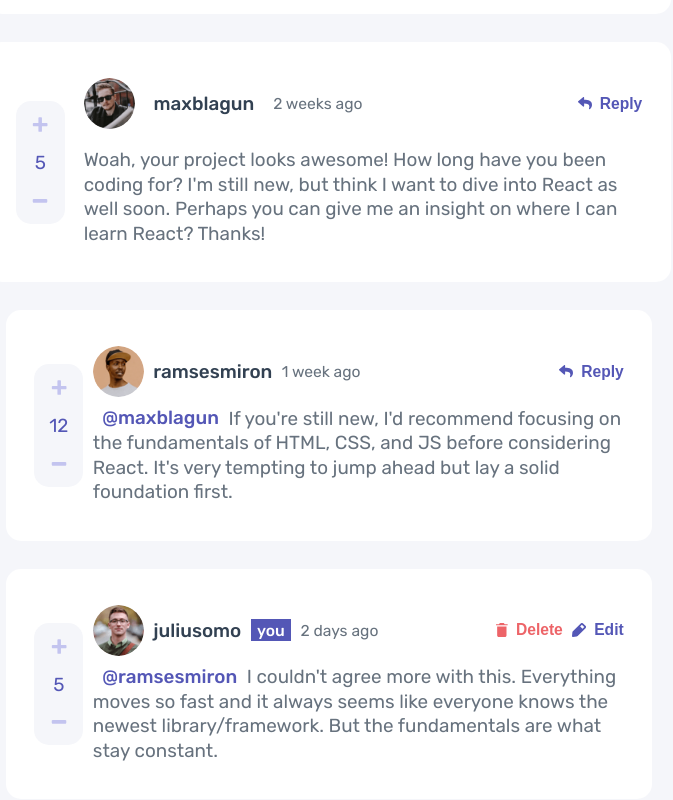
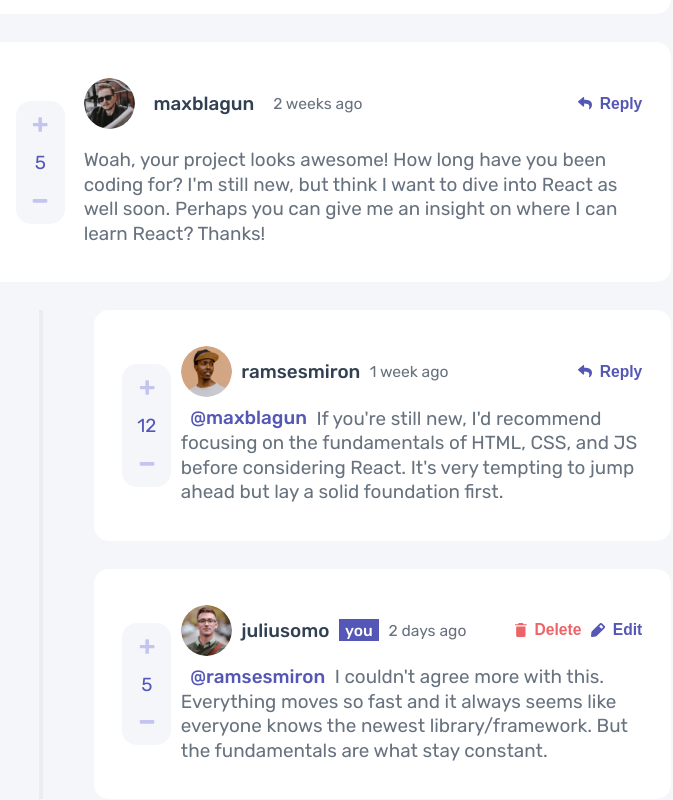
Before and after one commit to Puppychan/InteractiveComments, a React (Vite) app in the folder InteractiveComments/: page / in a window 1280 px wide. Shown: the part 254-1054 px from the top of the page, without its empty margins (311-984 px from the left). Built offline with nearby package versions, Linux system fonts and the light colour scheme.

Commit message:
tam style list comments

```diff
--- a/InteractiveComments/src/App.jsx
+++ b/InteractiveComments/src/App.jsx
@@ -3,29 +3,16 @@ import GlobalStyled from './Style/GlobalStyled'
 import {CommentsContext} from "./Helpers/Contexts"
 import JsonData from "./Resources/data.json"
 
-import Card from './Components/Card'
+import Comments from "./Components/Comment/Comments"
 
 function App() {
   const [comments, setComments] = useState(JsonData.comments)
   const currentUser = JsonData.currentUser
-  const commentComponents = () => {
-    return comments.map((comment) => {
 
-      return <Card id={comment.id} type="read"/>
-    })
-  }
-  const replyComponents = (comment) => {
-    if (comment.replies) {
-      return comment.replies.map((reply) => {
-        return <Card id={reply.id} replies={comment.replies} type="reply"/>
-      })
-    }
-  }
   return (
     <CommentsContext.Provider value={{comments, setComments, currentUser}}>
       <GlobalStyled />
-      {commentComponents()}
-      {replyComponents(comments[1])}
+      <Comments />
     </CommentsContext.Provider>
   )
 }
--- /dev/null
+++ b/InteractiveComments/src/Components/Comment/Comments.jsx
@@ -0,0 +1,30 @@
+import React, {useContext} from 'react'
+import { checkRepliesNotEmpty } from '../../Controllers/CommentController'
+import { CommentsContext } from '../../Helpers/Contexts'
+
+import Replies from './Replies'
+import Card from "../Card"
+import { CommentContainer } from '../Containers/CommentContainer.style'
+
+const Comments = () => {
+  const {comments} = useContext(CommentsContext)
+
+
+  return (
+    <CommentContainer>
+      {comments.map((comment) => {
+        const isRepliesNotEmpty = checkRepliesNotEmpty(comment)
+        return (
+          <>
+            <Card key={comment.id} id={comment.id} type="read"/>
+            {isRepliesNotEmpty && <Replies comment={comment}/>}
+          </>
+        )
+      })}
+
+
+    </CommentContainer>
+  )
+}
+
+export default Comments
--- /dev/null
+++ b/InteractiveComments/src/Components/Comment/Replies.jsx
@@ -0,0 +1,24 @@
+import React from 'react'
+
+import { VerticalDivider } from './VerticalDivider.styled'
+import { CommentContainer } from '../Containers/CommentContainer.style'
+import { RepliesContainer } from '../Containers/RepliesContainer.style'
+import Card from '../Card'
+
+const Replies = ({comment}) => {
+    const replyComponents = (comment) => {
+        return comment["replies"].map((reply) => {
+          return <Card key={reply.id} id={reply.id} replies={comment.replies} type="reply" />
+        })
+      }
+  return (
+    <RepliesContainer>
+        <VerticalDivider gridArea="divider" />
+        <CommentContainer type="reply" gridArea="card">
+          {replyComponents(comment)}
+        </CommentContainer>
+    </RepliesContainer>
+  )
+}
+
+export default Replies
--- /dev/null
+++ b/InteractiveComments/src/Components/Comment/VerticalDivider.styled.jsx
@@ -0,0 +1,10 @@
+import styled from "styled-components";
+import { COLORS } from "../../Style/ConstantStyled";
+export const VerticalDivider = styled.div`
+    width: 0.2em;
+    height: 100%;
+    background-color: ${COLORS.divider};
+    grid-area: ${props => props.gridArea};
+
+    justify-self: center;
+`
--- /dev/null
+++ b/InteractiveComments/src/Components/Containers/CommentContainer.style.jsx
@@ -0,0 +1,12 @@
+import styled from "styled-components";
+
+import { FlexCenterColumn } from "../../Style/GeneralStyled";
+import { MAIN_PAGE } from "../../Style/ConstantStyled";
+
+import { CARD } from "../../Style/ConstantStyled";
+export const CommentContainer = styled.div`
+    ${FlexCenterColumn}
+    gap: ${MAIN_PAGE.gap};
+    align-items: ${props => props.type == "reply" && "flex-end"};
+    grid-area: ${props => props.gridArea};
+`
--- /dev/null
+++ b/InteractiveComments/src/Components/Containers/RepliesContainer.style.jsx
@@ -0,0 +1,13 @@
+import styled from "styled-components";
+import { CARD } from "../../Style/ConstantStyled";
+export const RepliesContainer = styled.div`
+    display: grid;
+    width: ${CARD.main.sizes.width.desktop};
+    grid-template:
+    /* "divider card" auto
+    "divider card" auto/
+    1fr auto */
+    "divider card card card card" auto
+    "divider card card card card" auto /
+    0.37fr auto 1fr 1fr auto;
+`
--- a/InteractiveComments/src/Controllers/CommentController.js
+++ b/InteractiveComments/src/Controllers/CommentController.js
@@ -1,11 +1,14 @@
 
+export function checkRepliesNotEmpty(comment) {
+    return comment.replies && comment.replies.length > 0;
+}
 export function findIndexById(arr, id) {
 
     return arr.findIndex((element) => element.id == id)
 }
 export function findParentIndexByReplyId(comments, id) {
     return comments.findIndex((element) => {
-        if (element.replies && element.replies.length > 0) {
+        if (checkRepliesNotEmpty(element)) {
             return findIndexById(element.replies, id) != -1
         }
 
--- a/InteractiveComments/src/Style/ConstantStyled.js
+++ b/InteractiveComments/src/Style/ConstantStyled.js
@@ -37,7 +37,8 @@ export const COLORS = {
     delete: {
         btn: softRed,
         btnHover: paleRed
-    }
+    },
+    divider: lightGray
 }
 
 export const LIGHT_FONT = 400;
@@ -120,7 +121,7 @@ export const CARD = {
     reply: {
         sizes: {
             width: {
-                desktop: "52%",
+                desktop: "100%",
             },
             gap: "0.5em"
         }
--- a/InteractiveComments/src/Style/GeneralStyled.js
+++ b/InteractiveComments/src/Style/GeneralStyled.js
@@ -3,6 +3,11 @@ import * as constStyle from "./ConstantStyled"
 export const FlexCenter = css`
     display: flex;
     justify-content: center;
+    align-items: center;
+`
+export const FlexBtw = css`
+    display: flex;
+    justify-content: space-between;
     align-items: center;
 `
 export const FlexLeft = css`
```
